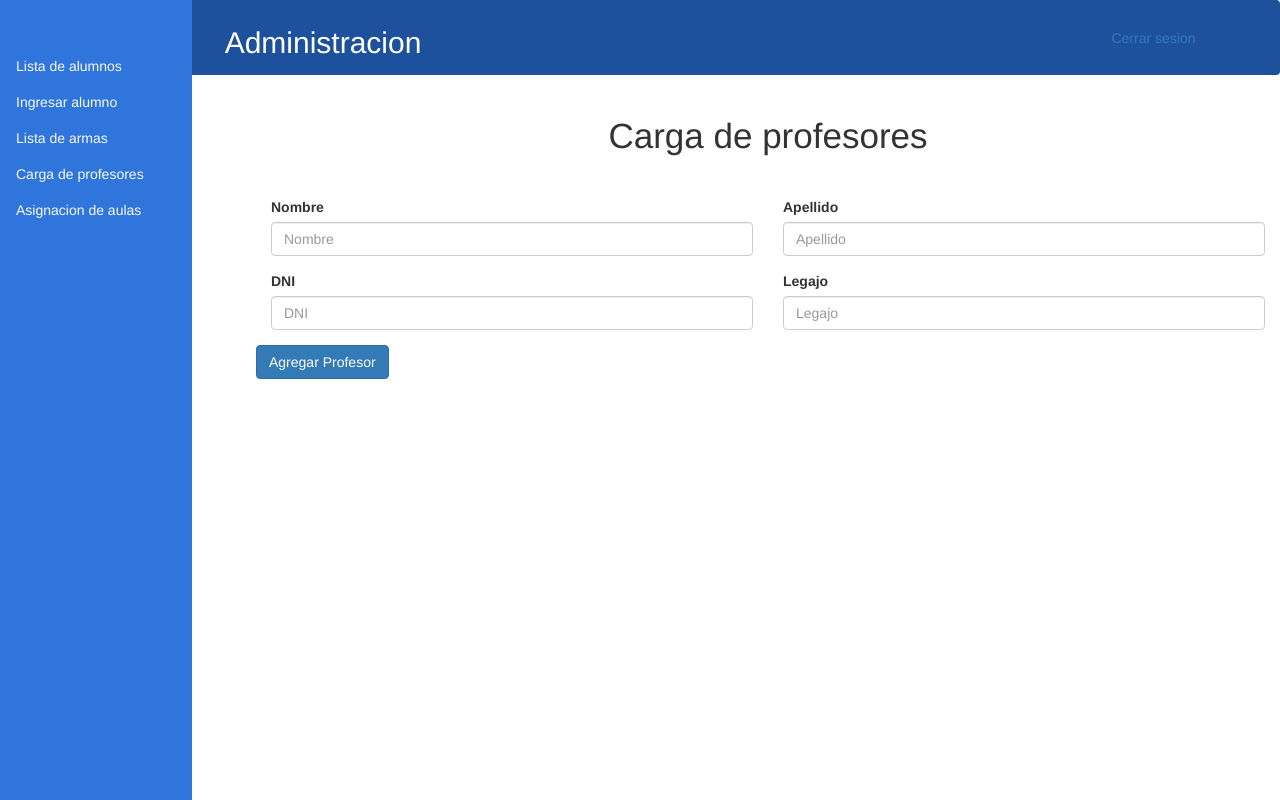
After one commit to LauRizzo20/sist_policia, a PHP site: page /carga_prof_form.php in a window 1280 px wide. The commit adds this page. Run offline with PHP 8.4, Linux system fonts and the light colour scheme; the visitor is signed in with stand-in values (Sample User, id 1).

Commit message:
feat(Carga de profesores)

```diff
--- /dev/null
+++ b/carga_prof_form.php
@@ -0,0 +1,61 @@
+<?php
+include('db_config.php');
+?>
+<!DOCTYPE html>
+<html lang="en">
+
+<head>
+    <meta charset="UTF-8">
+    <meta http-equiv="X-UA-Compatible" content="IE=edge">
+    <meta name="viewport" content="width=device-width, initial-scale=1.0">
+    <link rel="stylesheet" href="css/style.css">
+    <link href="css/bootstrap-glyphicons.css" rel="stylesheet">
+    <link href="css/bootstrap.min.css" rel="stylesheet">
+    <link rel="stylesheet" href="css/w3.css">
+    <link rel="stylesheet" href="https://maxcdn.bootstrapcdn.com/bootstrap/3.4.0/css/bootstrap.min.css">
+    <script src="https://maxcdn.bootstrapcdn.com/bootstrap/3.4.0/js/bootstrap.min.js"></script>
+    <title>Administracion policia</title>
+</head>
+
+<body>
+    <?php
+    include('header.php');
+    ?>
+
+    <div style="margin-left:20%">
+        <div id="tabla1">
+        <div class="display-4 d-flex justify-content-center h-100 align-items-center">Carga de profesores</div>
+
+  <br>
+  <br>
+  <form method="post">
+    <div class="form-row">
+      <div class="form-group col-md-6">
+        <label for="nombreProf">Nombre</label>
+        <input type="text" class="form-control" id="nombreProf" placeholder="Nombre" required>
+      </div>
+      <div class="form-group col-md-6">
+        <label for="apellidoProf">Apellido</label>
+        <input type="text" class="form-control" id="apellidoProf" placeholder="Apellido" required>
+      </div>
+    </div>
+    <div class="form-row">
+      <div class="form-group col-md-6">
+        <label for="dniProf">DNI</label>
+        <input type="text" class="form-control" id="dniProf" placeholder="DNI" required>
+      </div>
+      <div class="form-group col-md-6">
+        <label for="legajoProf">Legajo</label>
+        <input type="text" class="form-control" id="legajoProf" placeholder="Legajo" required>
+      </div>
+    </div>
+    <button type="button" id="cargar" class="btn btn-primary">Agregar Profesor</button>
+  </form>
+        </div>
+    </div>
+
+</body>
+<script src="js/jquery.min.js"></script>
+<script src="js/sweetalert.min.js"></script>
+<script src="js/carga_prof_action.js"></script>
+</html>
--- a/header.php
+++ b/header.php
@@ -6,10 +6,10 @@ include('session.php');
 
         <div role="group" aria-label="Basic example" style="margin-top: 25%;">
             <a class="link-offset-2 link-underline link-underline-opacity-0 text-light" href="dashboard.php"><div class="w3-bar-item w3-button">Lista de alumnos</div></a>
+            <a class="link-offset-2 link-underline link-underline-opacity-0 text-light" href="ingresar_alumno.php"><div class="w3-bar-item w3-button">Ingresar alumno</div></a>
             <a class="link-offset-2 link-underline link-underline-opacity-0 text-light" href="lista_armas.php"><div class="w3-bar-item w3-button">Lista de armas</div></a>
-            <div class="w3-bar-item w3-button">Lista de materias</div>
+            <a class="link-offset-2 link-underline link-underline-opacity-0 text-light" href="carga_prof_form.php"><div class="w3-bar-item w3-button">Carga de profesores</div></a>
             <a class="link-offset-2 link-underline link-underline-opacity-0 text-light" href="asignacion_form.php"><div class="w3-bar-item w3-button">Asignacion de aulas</div></a>
-            <a class="link-offset-2 link-underline link-underline-opacity-0 text-light" href="ingresar_alumno.php"><div class="w3-bar-item w3-button">Ingresar alumno</div></a>
 
 
         </div>
--- /dev/null
+++ b/js/carga_prof_action.js
@@ -0,0 +1,32 @@
+$(document).ready(function(){
+    $('#cargar').click(function(){
+        var nombre = $("#nombreProf").val();
+        var apellido = $("#apellidoProf").val();
+        var dni = $("#dniProf").val();
+        var legajo = $("#legajoProf").val();
+
+        // Realiza la petición AJAX para agregar el profesor
+        $.ajax({
+        type: "POST",
+        url: "carga_prof_action.php",  // Ajusta la URL a tu backend
+        data: { nombre: nombre,
+                apellido: apellido,
+                dni: dni,
+                legajo: legajo },
+        success: function(data) {
+            if (data == 'exito') {
+                alert('Profesor cargado');
+            } else if (data == 'repetido') {
+                alert('DNI o legajo repetidos');
+            }  else if (data == 'vacio') {
+                alert('Rellene todos los campos');
+            }else {
+                alert(data);
+            };
+        },
+        error: function(error) {
+            console.log("Error al agregar profesor: " + error);
+        }
+        });
+    });
+});
```
Also changed, not shown: carga_prof_action.php (added, +32 -0 lines).
